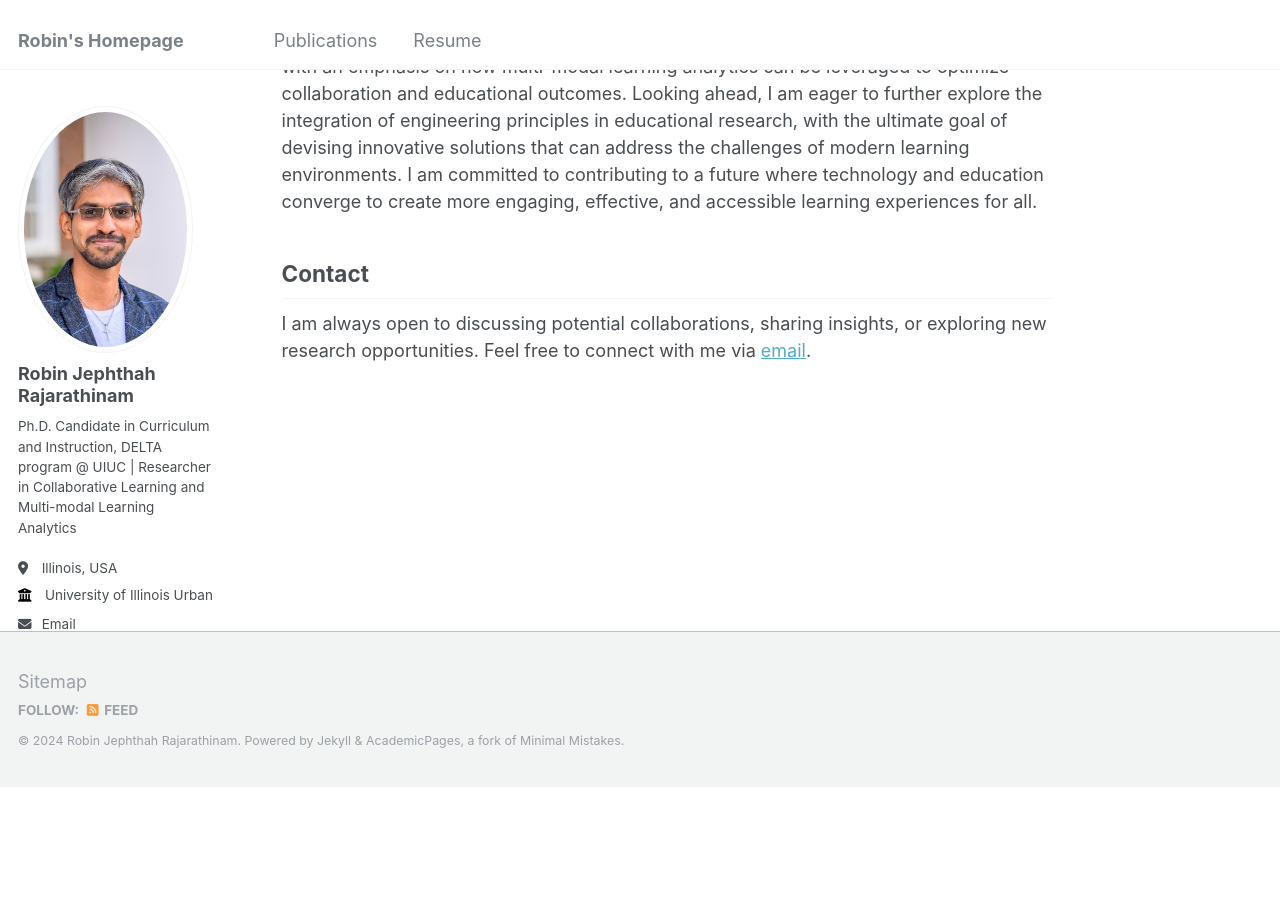
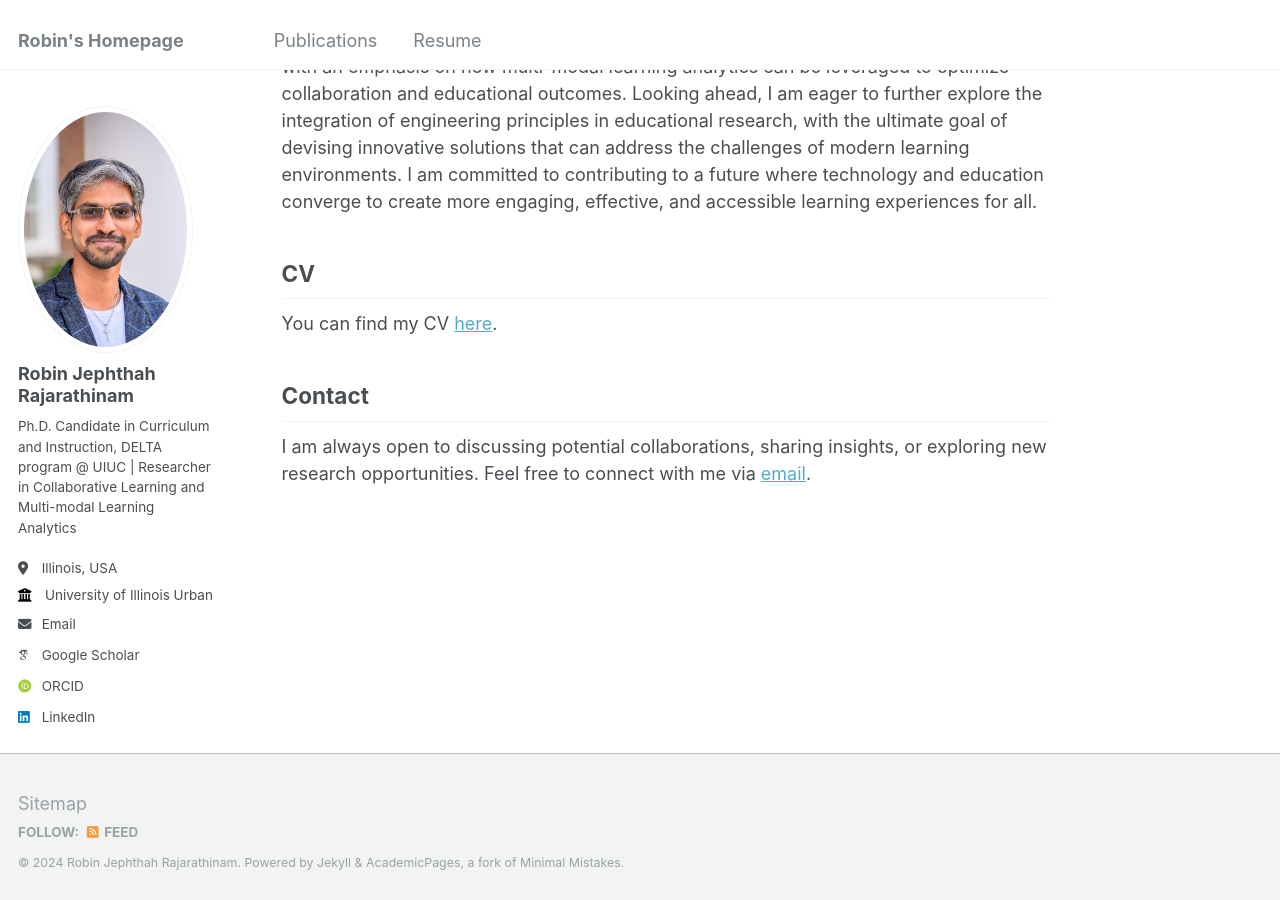
Before and after one commit to rjrthnm2/rjrthnm2.github.io, a Jekyll site: the page built from _pages/about.md, in a window 1280 px wide and 900 px high, scrolled down 1024 px. Built offline with Jekyll 4.4.1, drawn with Linux system fonts in a browser that asks for light colours; some web fonts are replaced; before the commit the page ends 1810 px from its top, so only the background shows below that.

Commit message:
Updated CV and added it to home page

```diff
--- a/_pages/about.md
+++ b/_pages/about.md
@@ -27,6 +27,10 @@
 
 My research primarily focuses on understanding the dynamics of small group learning, with an emphasis on how multi-modal learning analytics can be leveraged to optimize collaboration and educational outcomes. Looking ahead, I am eager to further explore the integration of engineering principles in educational research, with the ultimate goal of devising innovative solutions that can address the challenges of modern learning environments. I am committed to contributing to a future where technology and education converge to create more engaging, effective, and accessible learning experiences for all.
 
+CV
+------
+You can find my CV [here](/files/ROBIN_CV.pdf).
+
 Contact
 ------
 I am always open to discussing potential collaborations, sharing insights, or exploring new research opportunities. Feel free to connect with me via [email](mailto:rjrthnm2@illinois.edu).
```
Also changed, not shown: 2 other files.
